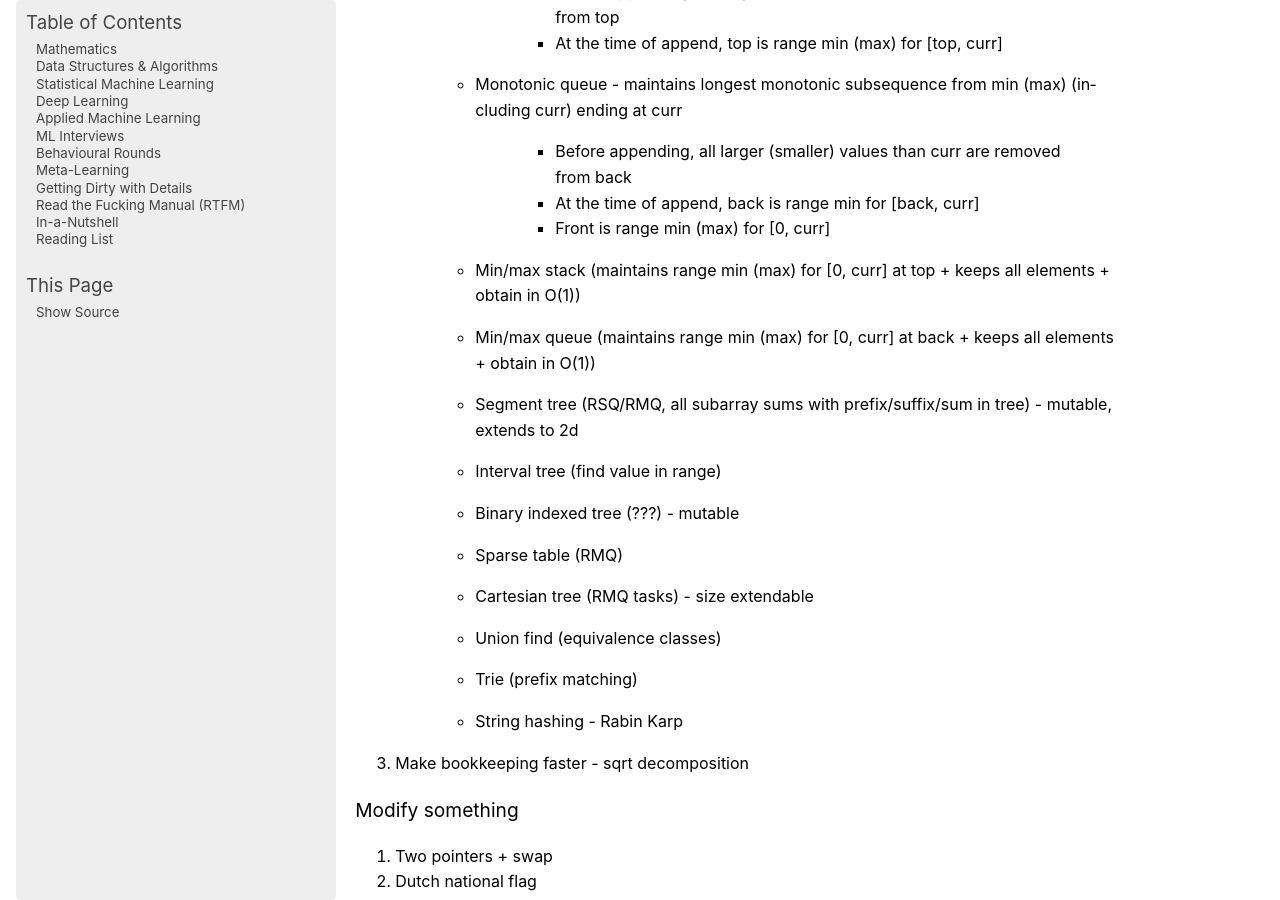
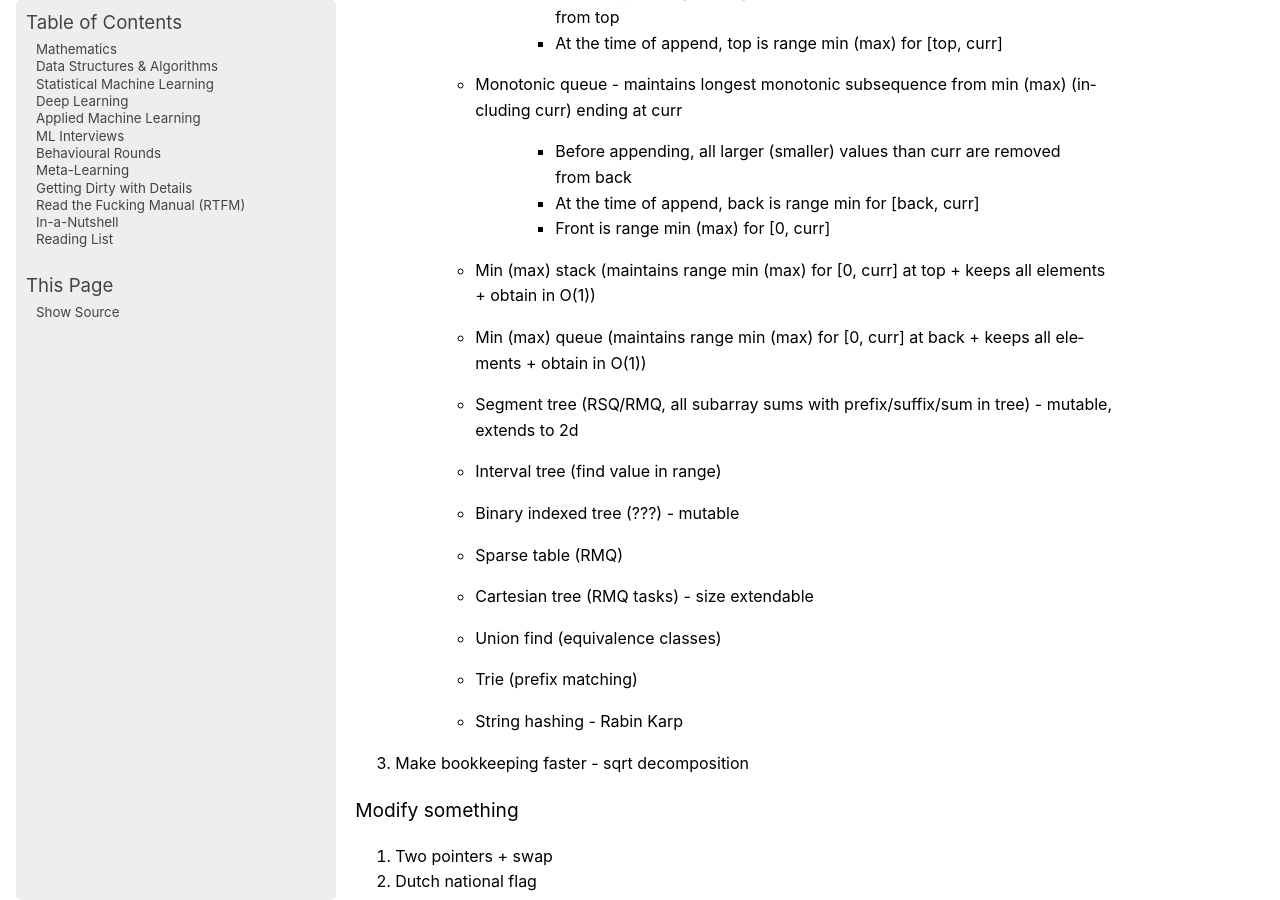
Before and after one commit to uselesstechjunks/leetcode, a Sphinx documentation site: the page built from docs/source/dsa/index.rst, in a window 1280 px wide and 900 px high, scrolled down 1805 px. Built offline with Sphinx 7.4.7, drawn with Linux system fonts in a browser that asks for light colours; pages that are not in the unit, such as notebooks, are missing from menus.

```diff
--- a/docs/source/dsa/index.rst
+++ b/docs/source/dsa/index.rst
@@ -60,8 +60,8 @@ Find something
 		- Before appending, all larger (smaller) values than curr are removed from back
 		- At the time of append, back is range min for [back, curr]
 		- Front is range min (max) for [0, curr]
-	- Min/max stack (maintains range min (max) for [0, curr] at top + keeps all elements + obtain in O(1))
-	- Min/max queue (maintains range min (max) for [0, curr] at back + keeps all elements + obtain in O(1))
+	- Min (max) stack (maintains range min (max) for [0, curr] at top + keeps all elements + obtain in O(1))
+	- Min (max) queue (maintains range min (max) for [0, curr] at back + keeps all elements + obtain in O(1))
 	- Segment tree (RSQ/RMQ, all subarray sums with prefix/suffix/sum in tree) - mutable, extends to 2d
 	- Interval tree (find value in range)
 	- Binary indexed tree (???) - mutable
```
